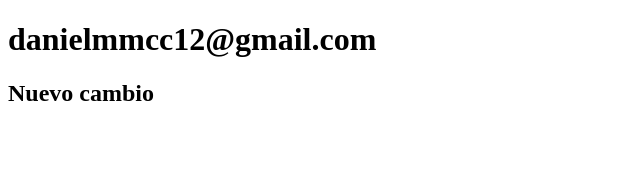
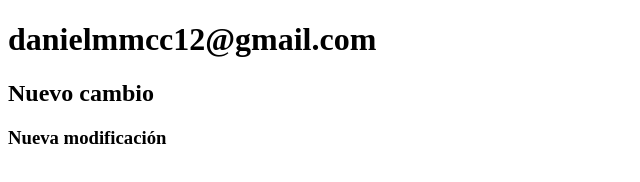
Before and after one commit to DMercadoCanas/repositorio-practica, a plain HTML site: page contacto.html in a window 1280 px wide. Shown: the whole page, without its empty margins (0-640 px from the left). Drawn offline with Linux system fonts and the light colour scheme.

Commit message:
Segunda Modificación

```diff
--- a/contacto.html
+++ b/contacto.html
@@ -8,5 +8,6 @@
   <body>
     <h1>danielmmcc12@gmail.com</h1>
     <h2>Nuevo cambio</h2>
+    <h3>Nueva modificación</h3>
   </body>
 </html>
```
